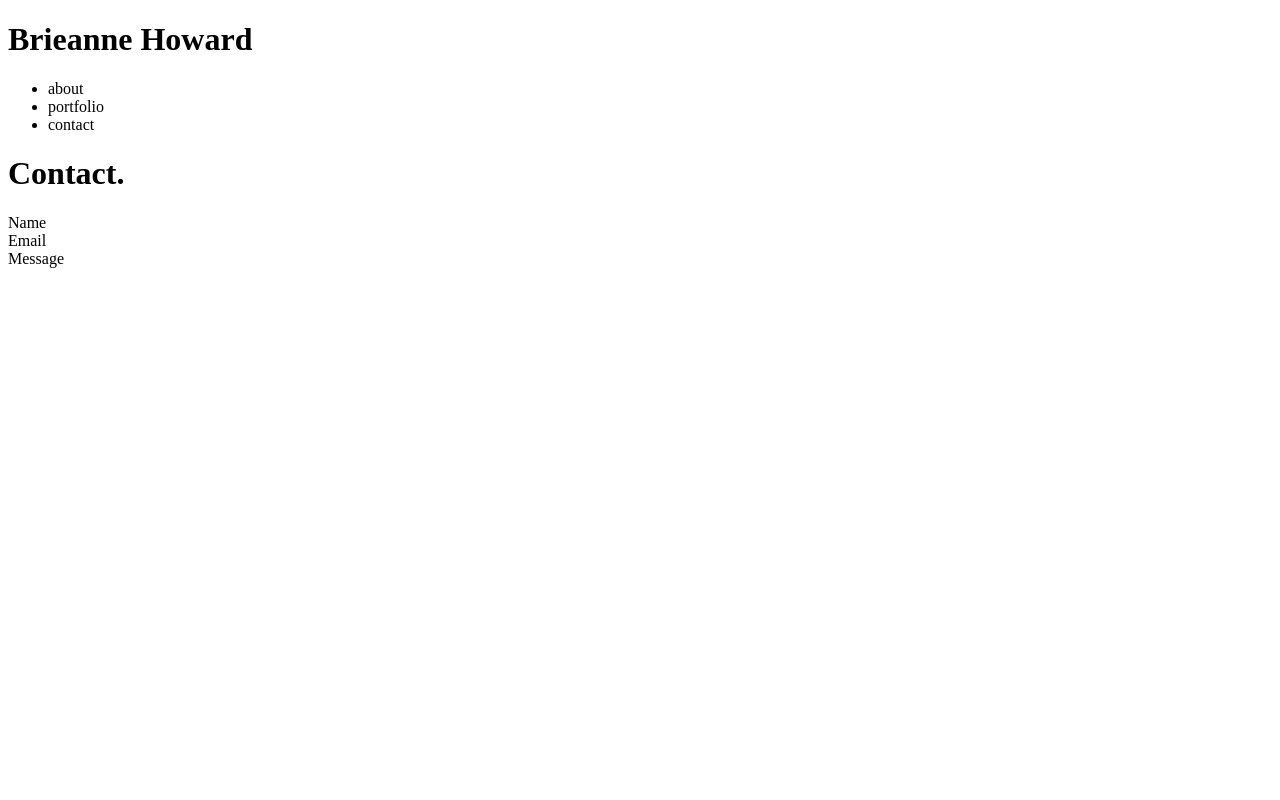
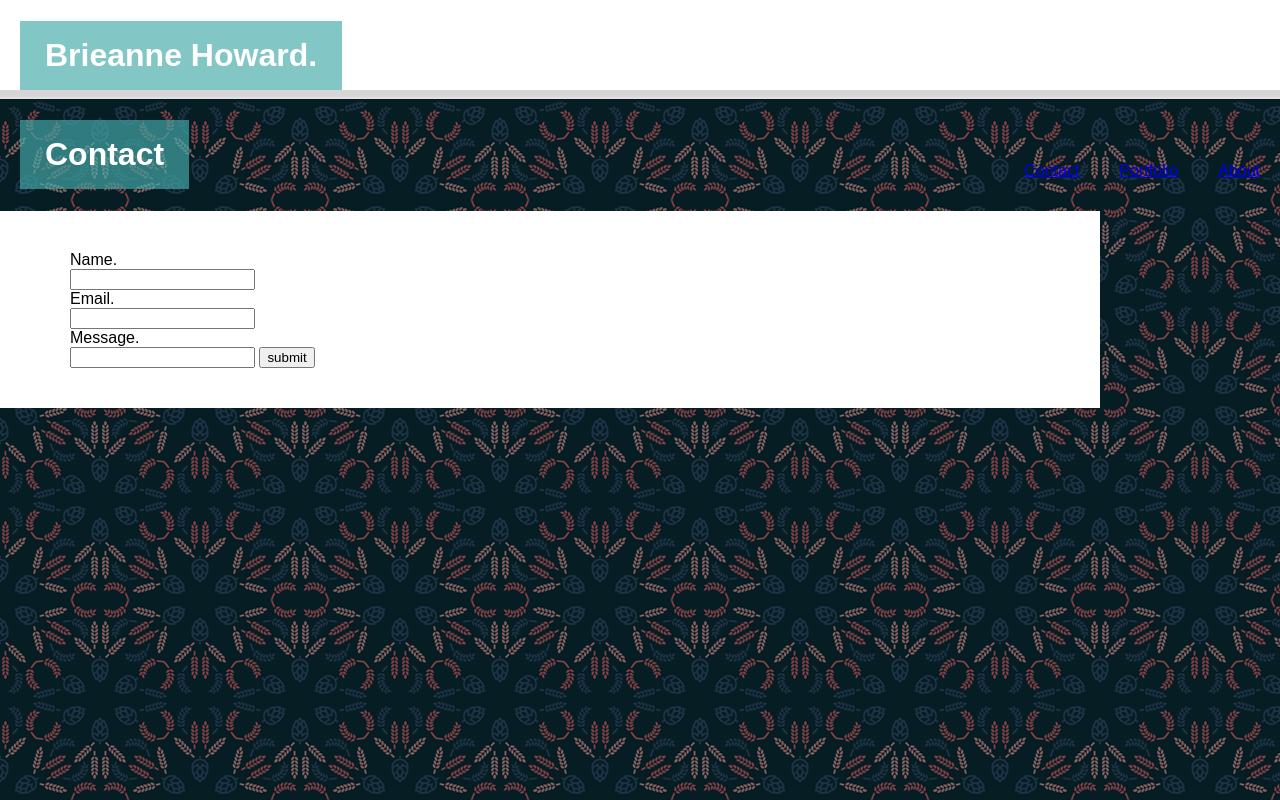
Before and after one commit to BrieanneH/portfolio, a plain HTML site: page contact.html in a window 1280 px wide. Drawn offline with Linux system fonts and the light colour scheme.

Commit message:
addingcontenttocontact

```diff
--- a/assets/css/style.css
+++ b/assets/css/style.css
@@ -86,7 +86,7 @@ img{
     display: inline-block
 }
 
-footer{
+.footer{
     border-top: 8px solid #4aa5;
     background-color: #444444;
     height:40px;
@@ -97,3 +97,21 @@ footer{
     text-align: center;
 
 }
+form{
+    width:960px;
+    height:100%;
+    padding: 40px 70px;
+    background-color: #fff;
+    border: soild 2px #ddd;
+
+}
+.contactform {
+    width:960px;
+    height:100%;
+    margin: 25px 50px;
+    background-color: #fff;
+    border: soild 2px #ddd;
+
+
+
+}
--- a/contact.html
+++ b/contact.html
@@ -1,25 +1,51 @@
 <!DOCTYPE html>
 <html lang="en">
-<head>
-<header>
-    <h1>Brieanne Howard</h1>
-        <nav>
-                <ul>
-                    <li>about</li>
-                    <li>portfolio</li>
-                    <li>contact</li>
-                </ul>
-        </nav>
-</header>
+        <head>
+                <meta charset="utf-8">
+                <title>Brieanne Howard's Portfolio</title>
+                <link rel="stylesheet" type="text/css" href="assets\css\style.css">
+                <link rel="stylesheet" tpe="text/css" href="assets\css\clearfix.css">
 
-</head>
+            </head>
+
+            <body>
+                <header>
+
+                    <div class="heading">
+
+                         <h1>
+                         Brieanne Howard.
+                        </h1>
+
+                         <div class="nav"><nav>
+                         <li><a href="/index.html">About</a></li>
+                         <li> <a href="/portfolio.html">Portfolio</a></li>
+                         <li><a href="/contact.html">Contact</a></li>
+
+                         </nav></div>
+
+
+                </header>
+
 <body>
-    <h1>Contact.</h1>
-        <p1>Name</p1><br>
+<h1>Contact</h1>
+    <div class="contactbox">
+        <div class="p">
+    <form>
+    Name.<br>
+    <input type="text" name="name">
+    <br>
+    Email.<br>
+    <input type="text" name="email">
+    <br>
+    Message.<br>
+    <input type="text" name="message">
+    <input type="submit" value="submit">
+    </form>
+        </div>
+    </div>
 
-        <p2>Email</p2><br>
-
-        <p3>Message</p3><br>
+ </div>
 
 
 
```
Also changed, not shown: index.html (+5 -4 lines), portfolio.html (+20 -0 lines), contact.css (added).
